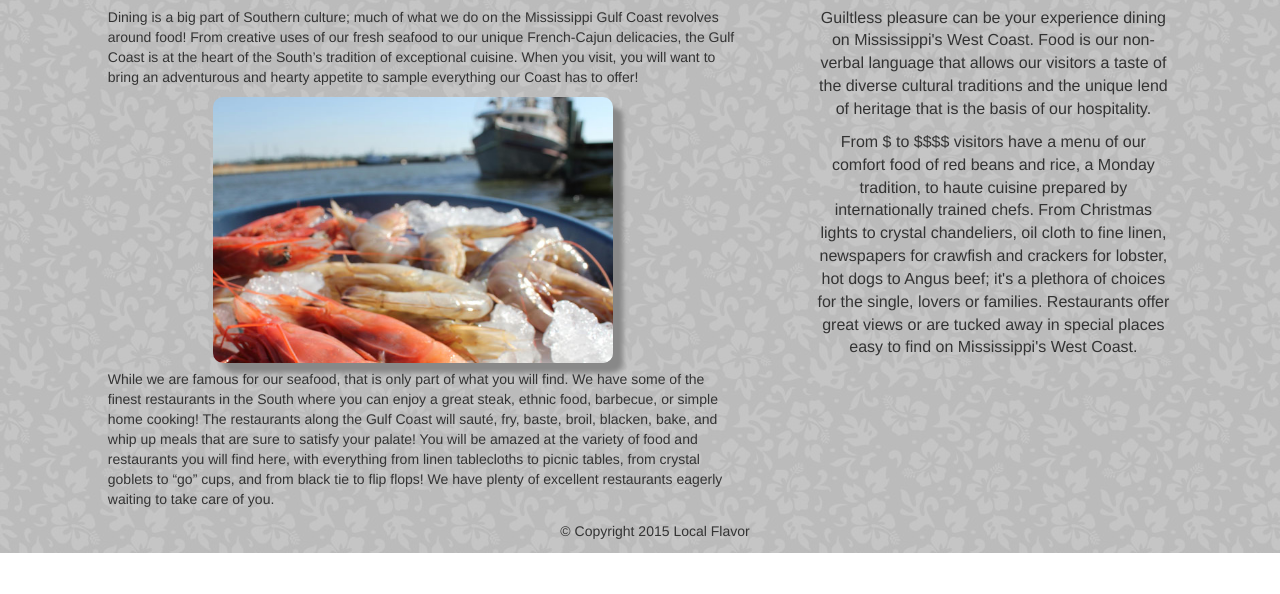
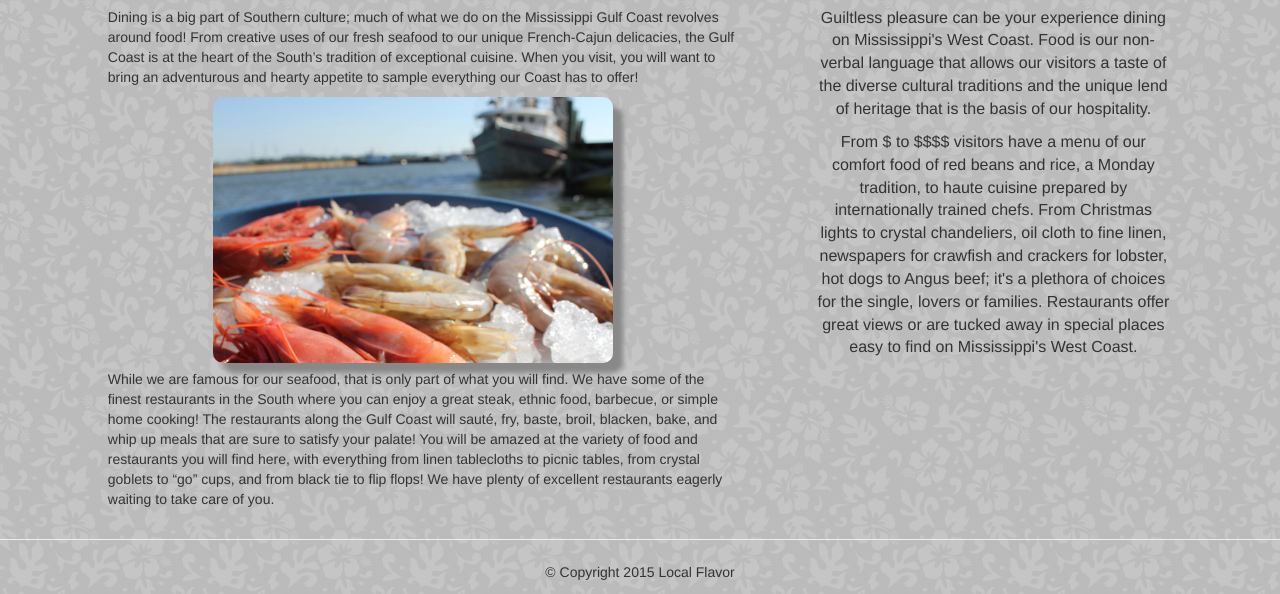
Before and after one commit to GeauxNinja/RestaurantSite, a plain HTML site: page Local Flavor/index.html in a window 1280 px wide. Shown: the part 500-1094 px from the top of the page. Before the commit the page ends 1053 px from the top, so only its background shows below. Drawn offline with nearby package versions, Linux system fonts and the light colour scheme.

Commit message:
adding border for footer

```diff
--- a/Local Flavor/index.html
+++ b/Local Flavor/index.html
@@ -36,9 +36,11 @@
 		</div>
       </div>
     </header>
+
     <section id="body" class="container">
 	<div id="hero">
   <img src="images/indexheader.png" width="1500" height="350" alt=""/></div>
+
       <section id="main" class="col-md-8 col-sm-9">
     <h2>Cruising the Beach.</h2>
     <p>Dining is a big part of Southern culture; much of what we do on the Mississippi Gulf Coast revolves around food! From creative uses of our fresh seafood to our unique French-Cajun delicacies, the Gulf Coast is at the heart of the South’s tradition of exceptional cuisine. When you visit, you will want to bring an adventurous and hearty appetite to sample everything our Coast has to offer!</p>
@@ -53,9 +55,14 @@
     <p>Guiltless pleasure can be your experience dining on Mississippi's West Coast. Food is our non-verbal language that allows our visitors a taste of the diverse cultural traditions and the unique lend of heritage that is the basis of our hospitality.</p>
     <p>From $ to $$$$ visitors have a menu of our comfort food of red beans and rice, a Monday tradition, to haute cuisine prepared by internationally trained chefs. From Christmas lights to crystal chandeliers, oil cloth to fine linen, newspapers for crawfish and crackers for lobster, hot dogs to Angus beef; it's a plethora of choices for the single, lovers or families. Restaurants offer great views or are tucked away in special places easy to find on Mississippi's West Coast.</p>
   </section>
+  </section>
+  <hr>
+  <section>
   <footer class="container">
     <p>© Copyright 2015 Local Flavor  </p>
   </footer>
+  </section>
+
 </div>
 <!-- jQuery (necessary for Bootstrap's JavaScript plugins) -->
 <script src="https://ajax.googleapis.com/ajax/libs/jquery/1.11.1/jquery.min.js"></script>
```
Also changed, not shown: .c9/metadata/workspace/Local Flavor/index.html, .c9/metadata/workspace/Local Flavor/styles/main.css, 1 other file.
